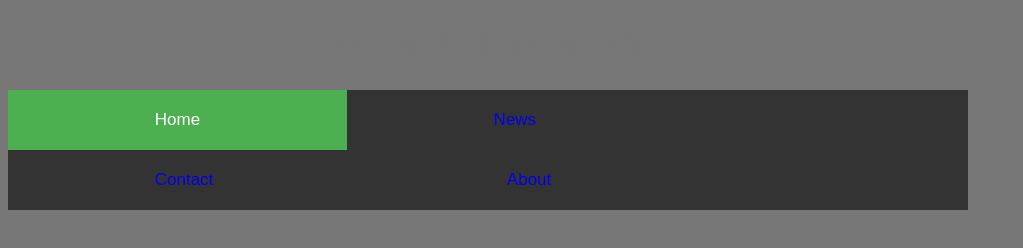
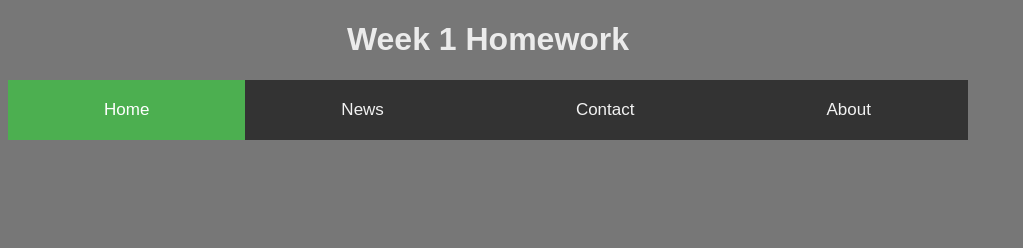
Before and after one commit to eddienakkim/HW-Wireframe, a plain HTML site: page index.html in a window 1280 px wide. Shown: the whole page, without its empty margins (0-1023 px from the left). Drawn offline with Linux system fonts and the light colour scheme.

Commit message:
<Mid-Saving>

```diff
--- a/style.css
+++ b/style.css
@@ -7,8 +7,9 @@
   /* Style the links inside the navigation bar */
   .topnav a {
     float: left;
+    color: #f2f2f2;
     text-align: center;
-    padding: 20px 146.75px;
+    padding: 20px 96px;
     text-decoration: none;
     font-size: 17px;
   }
@@ -25,13 +26,12 @@
     color: white;
   }
 
-header .topnav{
-    background: #ebebeb;
+h1 {
+    color: #ebebeb;
 }
 body {
     font-family: Arial, Helvetica, sans-serif;
     color: #777;
     background: #777;
     width: 960px;
-    font-size: 18px;
 }
```
